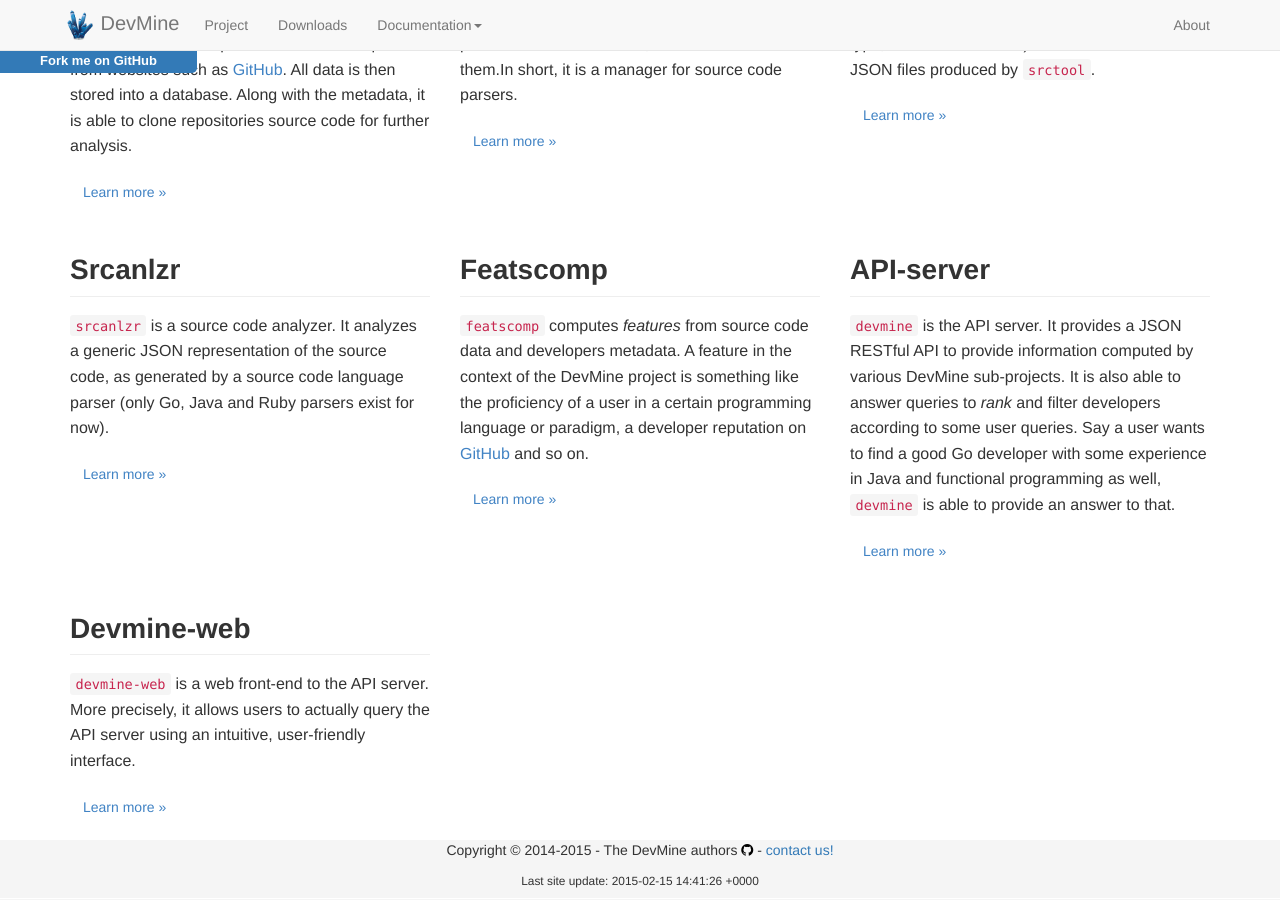
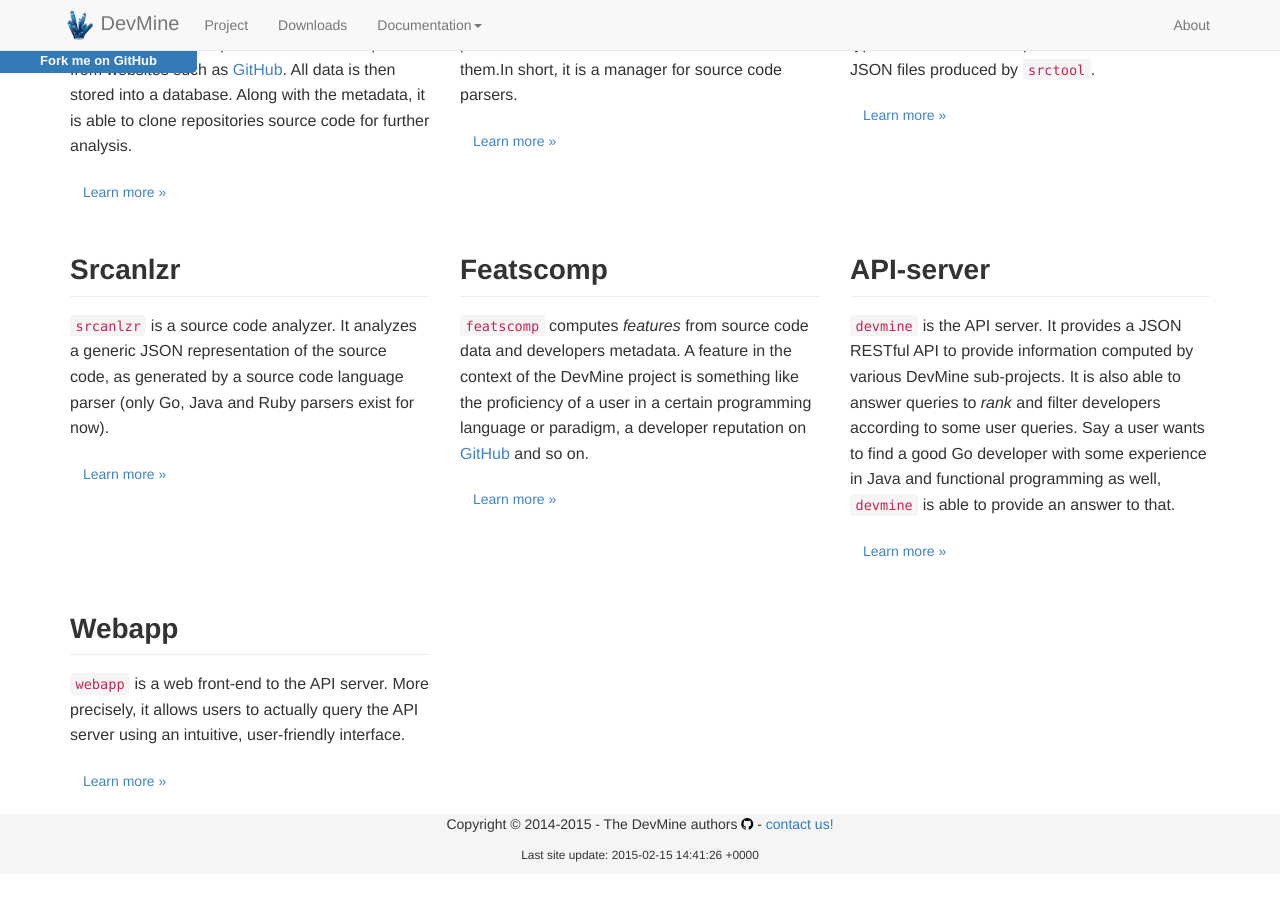
Before and after one commit to DevMine/devmine.github.io, a Jekyll site: the page built from index.html, in a window 1280 px wide and 900 px high, scrolled down 585 px. Built offline with Jekyll 4.4.1, drawn with Linux system fonts in a browser that asks for light colours; after the commit the page ends 1459 px from its top, so only the background shows below that.

Commit message:
misc: replace references to devmine-web by references to webapp

```diff
--- a/_includes/header.html
+++ b/_includes/header.html
@@ -45,7 +45,7 @@
                 <a href="/doc/api-server/">API-server</a>
               </li>
               <li>
-                <a href="/doc/web/">Devmine-web</a>
+                <a href="/doc/webapp/">Webapp</a>
               </li>
             </ul>
           </li>
--- a/index.html
+++ b/index.html
@@ -104,14 +104,14 @@ title: DevMine
 </div>
 <div class="row clearfix">
     <div class="col-md-4 column">
-        <h2>Devmine-web</h2>
+        <h2>Webapp</h2>
         <p>
-            <code>devmine-web</code> is a web front-end to the API server. More
+            <code>webapp</code> is a web front-end to the API server. More
             precisely, it allows users to actually query the API server using
             an intuitive, user-friendly interface.
         </p>
         <p>
-            <a class="btn" href="/doc/web/">Learn more »</a>
+            <a class="btn" href="/doc/webapp/">Learn more »</a>
         </p>
     </div>
     <div class="col-md-4 column">
```
Also changed, not shown: doc/web.md (deleted, +0 -10 lines), doc/webapp.md (added, +10 -0 lines).
